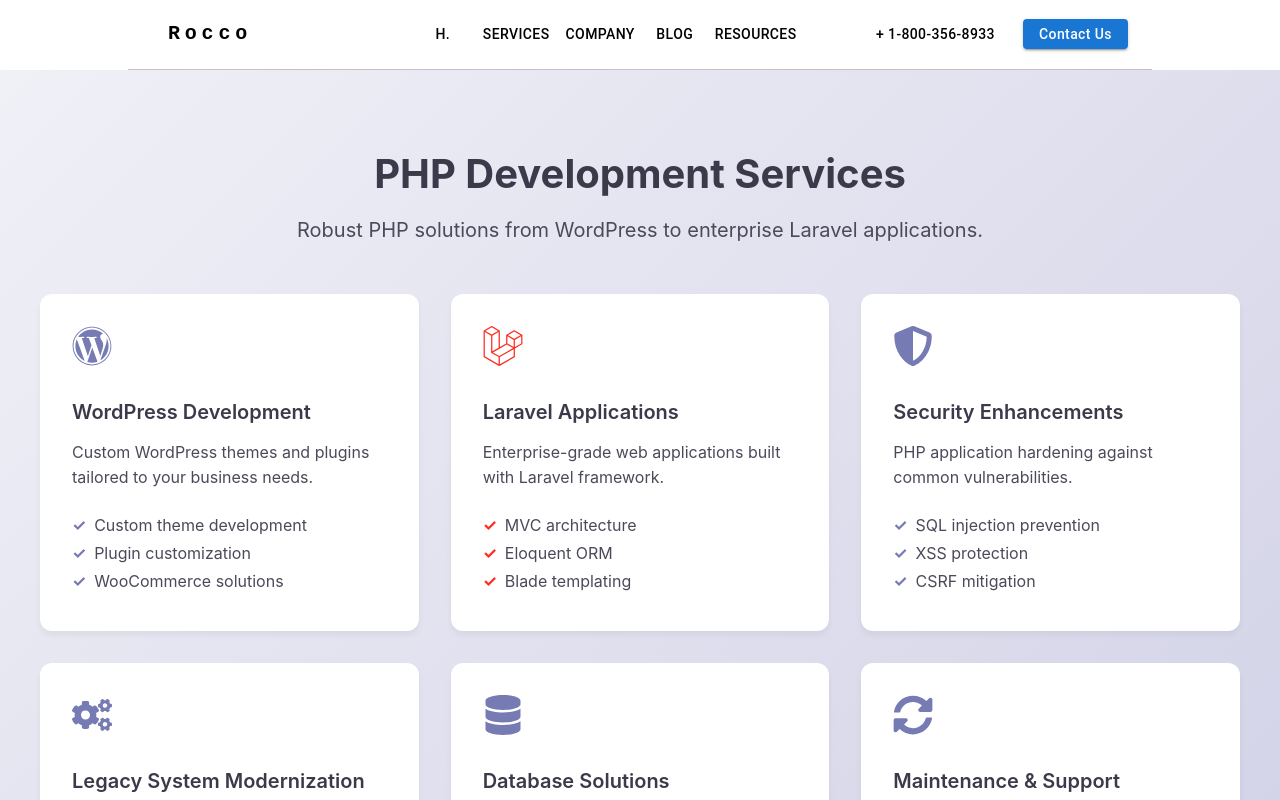
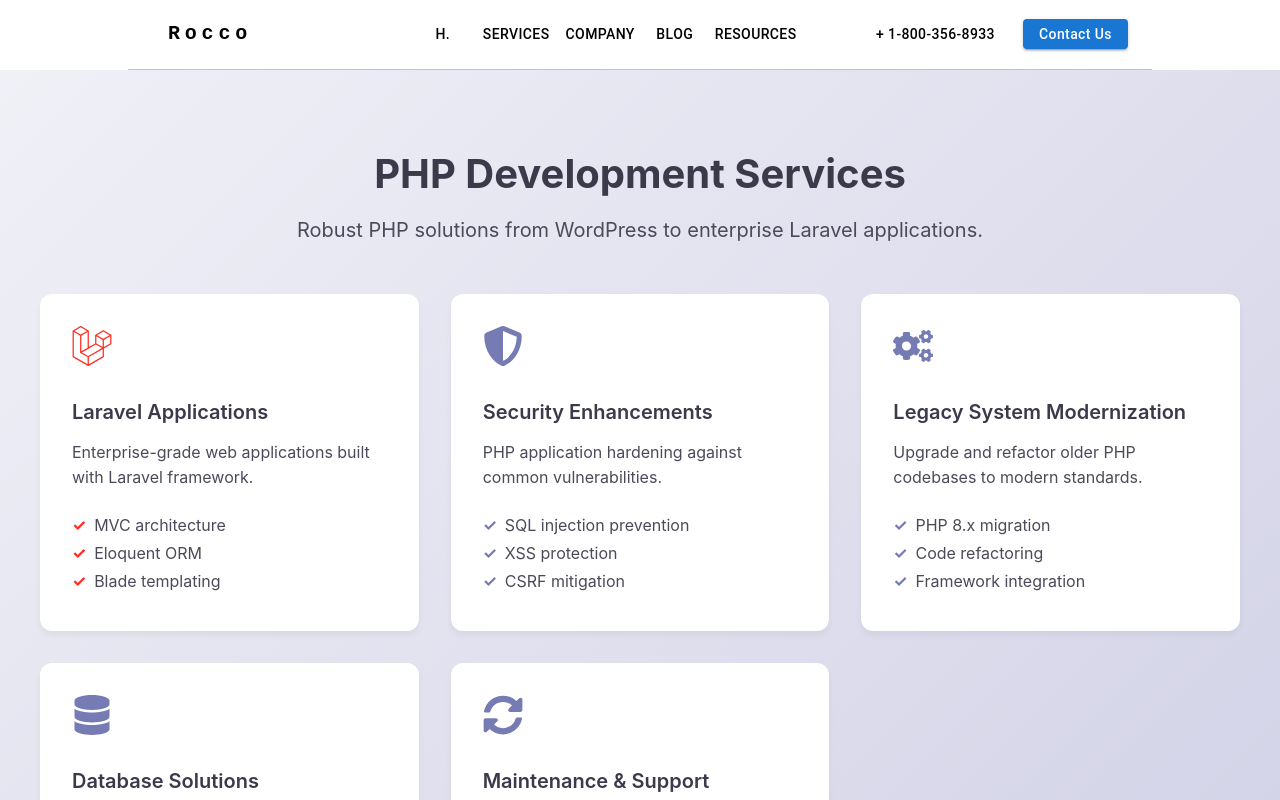
Before and after one commit to waqasa1/SoftwareCompany, a React (Vite) app: page /php in a window 1280 px wide. Shown: the top 800 px of the page. Built offline with nearby package versions, Linux system fonts and the light colour scheme; some icons are missing.

Commit message:
navbar icons fixed

```diff
--- a/src/Company/Php.jsx
+++ b/src/Company/Php.jsx
@@ -3,16 +3,16 @@
 
 const Php = () => {
   const services = [
-    {
-      title: "WordPress Development",
-      description: "Custom WordPress themes and plugins tailored to your business needs.",
-      icon: <FaWordpress style={{ fontSize: "2.5rem", color: "#777BB3" }} />,
-      features: [
-        "Custom theme development",
-        "Plugin customization",
-        "WooCommerce solutions"
-      ]
-    },
+    // {
+    //   title: "WordPress Development",
+    //   description: "Custom WordPress themes and plugins tailored to your business needs.",
+    //   icon: <FaWordpress style={{ fontSize: "2.5rem", color: "#777BB3" }} />,
+    //   features: [
+    //     "Custom theme development",
+    //     "Plugin customization",
+    //     "WooCommerce solutions"
+    //   ]
+    // },
     {
       title: "Laravel Applications",
       description: "Enterprise-grade web applications built with Laravel framework.",
```
